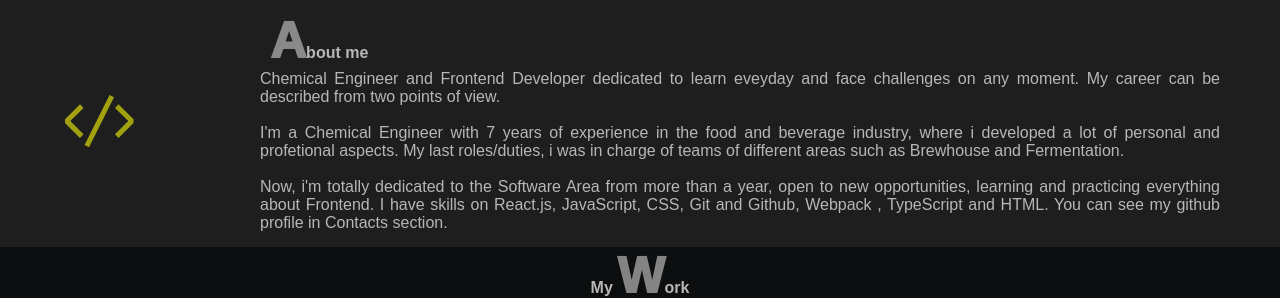
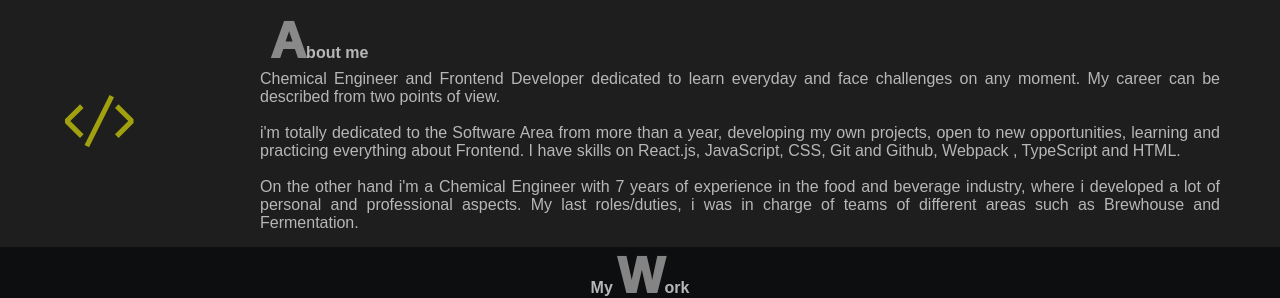
Before and after one commit to RDanielcode/rdanielcode.github.io, a React app: page / in a window 1280 px wide. Shown: the part 403-701 px from the top of the page. Built offline with nearby package versions, Linux system fonts and the light colour scheme.

Commit message:
updating about me

```diff
--- a/src/components/PersonalInfo/index.js
+++ b/src/components/PersonalInfo/index.js
@@ -14,11 +14,12 @@ const PersonalInfo = () => {
         {/* <Photo src='../../assets/escritorio.png' /> */}
         <Info>
           <SecondTitle><CapitalLetter>A</CapitalLetter>bout me</SecondTitle>
-          <Text>Chemical Engineer and Frontend Developer dedicated to learn eveyday and face   challenges on any moment. My career can be described from two points of view.<br /><br />
+          <Text>
+            Chemical Engineer and Frontend Developer dedicated to learn everyday and face   challenges on any moment. My career can be described from two points of view.<br /><br />
 
-            I'm a Chemical Engineer with 7 years of experience in the food and beverage industry, where i developed a lot of personal and profetional aspects. My last roles/duties, i was in charge of teams of different areas such as Brewhouse and Fermentation.<br /><br />
+            i'm totally dedicated to the Software Area from more than a year, developing my own projects, open to new opportunities, learning and practicing everything about Frontend. I have skills on React.js, JavaScript, CSS, Git and Github, Webpack , TypeScript and HTML.<br /><br />
 
-            Now, i'm totally dedicated to the Software Area from more than a year, open to new opportunities, learning and practicing everything about Frontend. I have skills on React.js, JavaScript, CSS, Git and Github, Webpack , TypeScript and HTML. You can see my github profile in Contacts section.
+            On the other hand i'm a Chemical Engineer with 7 years of experience in the food and beverage industry, where i developed a lot of personal and professional aspects. My last roles/duties, i was in charge of teams of different areas such as Brewhouse and Fermentation.
           </Text>
         </Info>
       </HeaderInfo>
```
Also changed, not shown: 2 other files (tests, documents, lock files or other folders).
